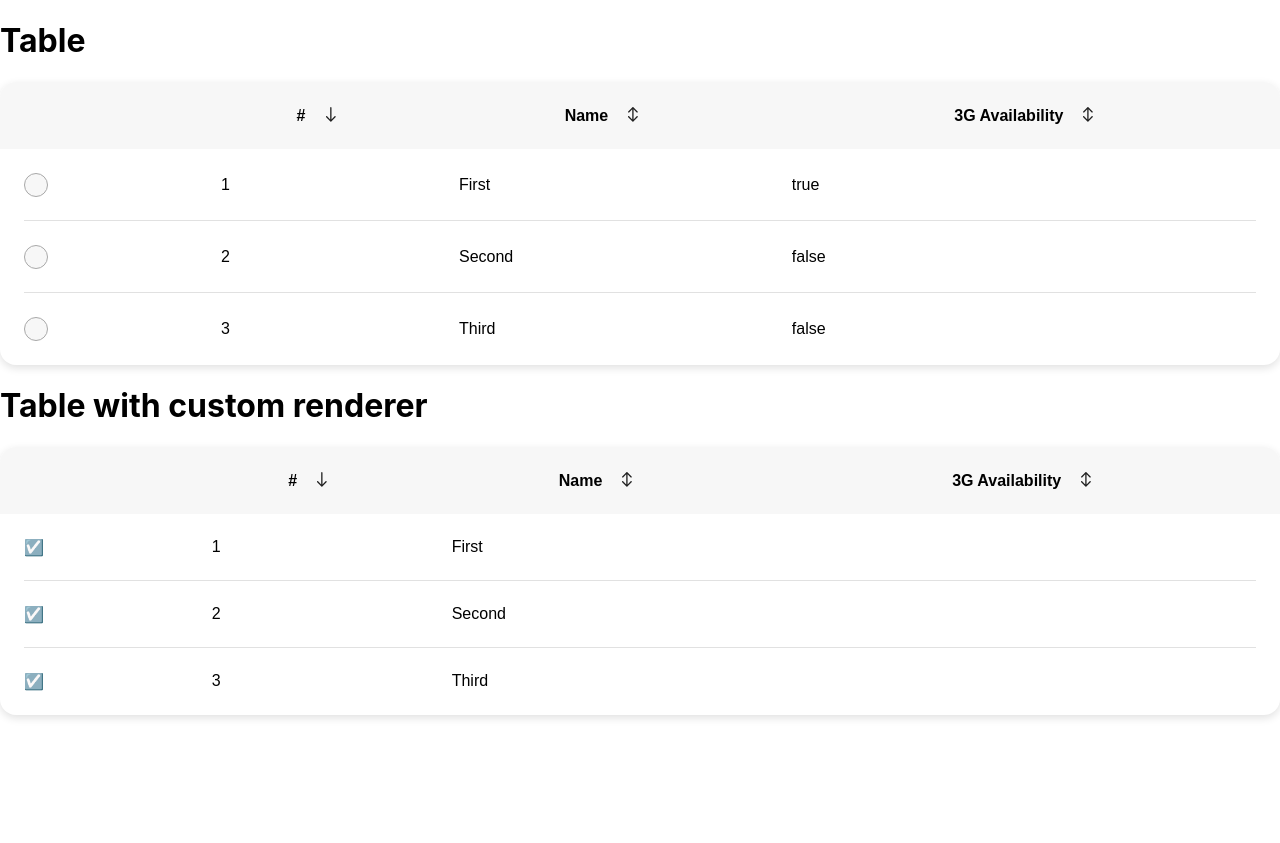
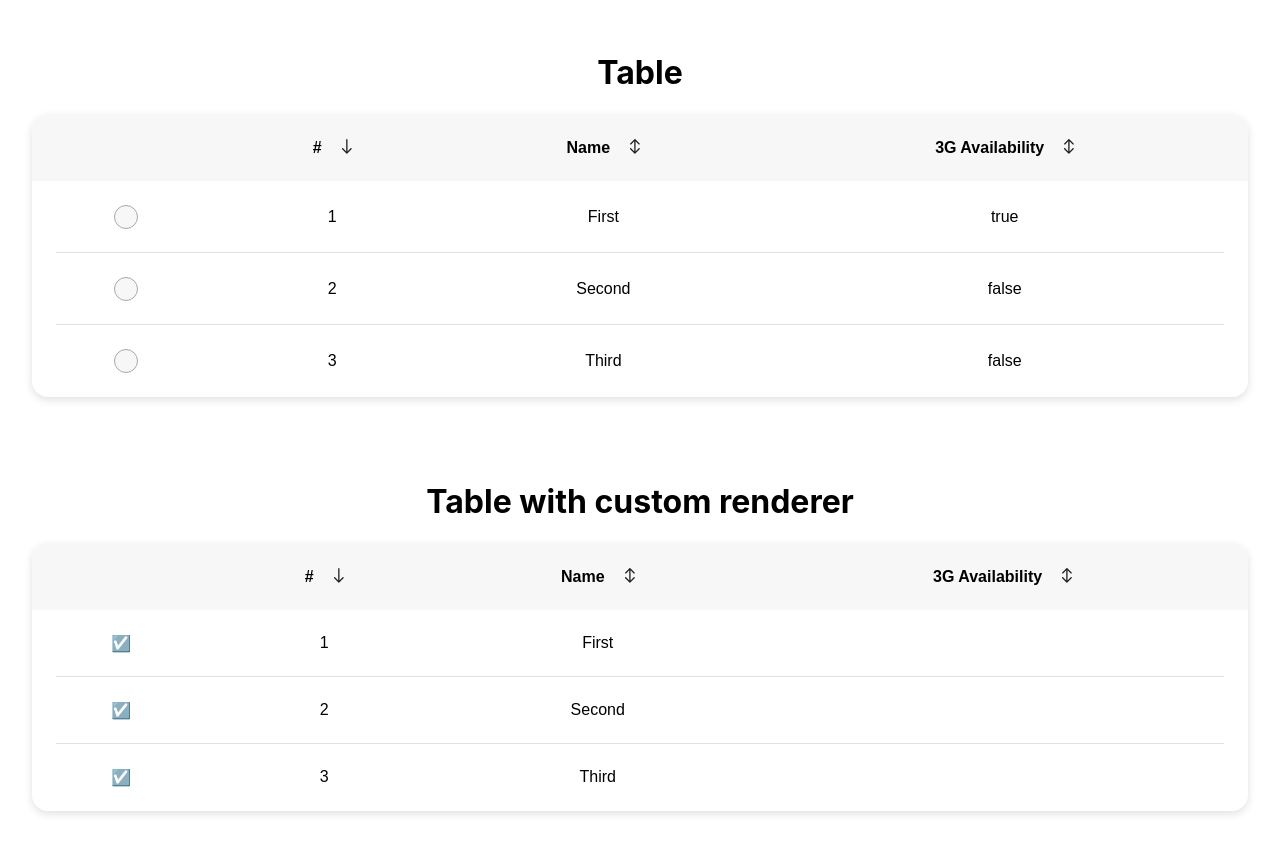
Before and after one commit to kevrowe/table-challenge, a React (Create React App) app: page / in a window 1280 px wide. Before the commit the page ends 800 px from the top, so only its background shows below. Built offline with nearby package versions, Linux system fonts and the light colour scheme.

Commit message:
App styling

```diff
--- a/src/App.css
+++ b/src/App.css
@@ -1,5 +1,6 @@
 .App {
   text-align: center;
+  padding: 2rem;
 }
 
 .App-logo {
--- a/src/App.tsx
+++ b/src/App.tsx
@@ -3,6 +3,7 @@ import { ThemeProvider } from "styled-components";
 import { Table } from "./components/Table";
 import { theme } from "./styles/theme";
 import { HeaderItem } from "./components/Table/types";
+import "./App.css";
 
 type Data = {
   id: number;
```
